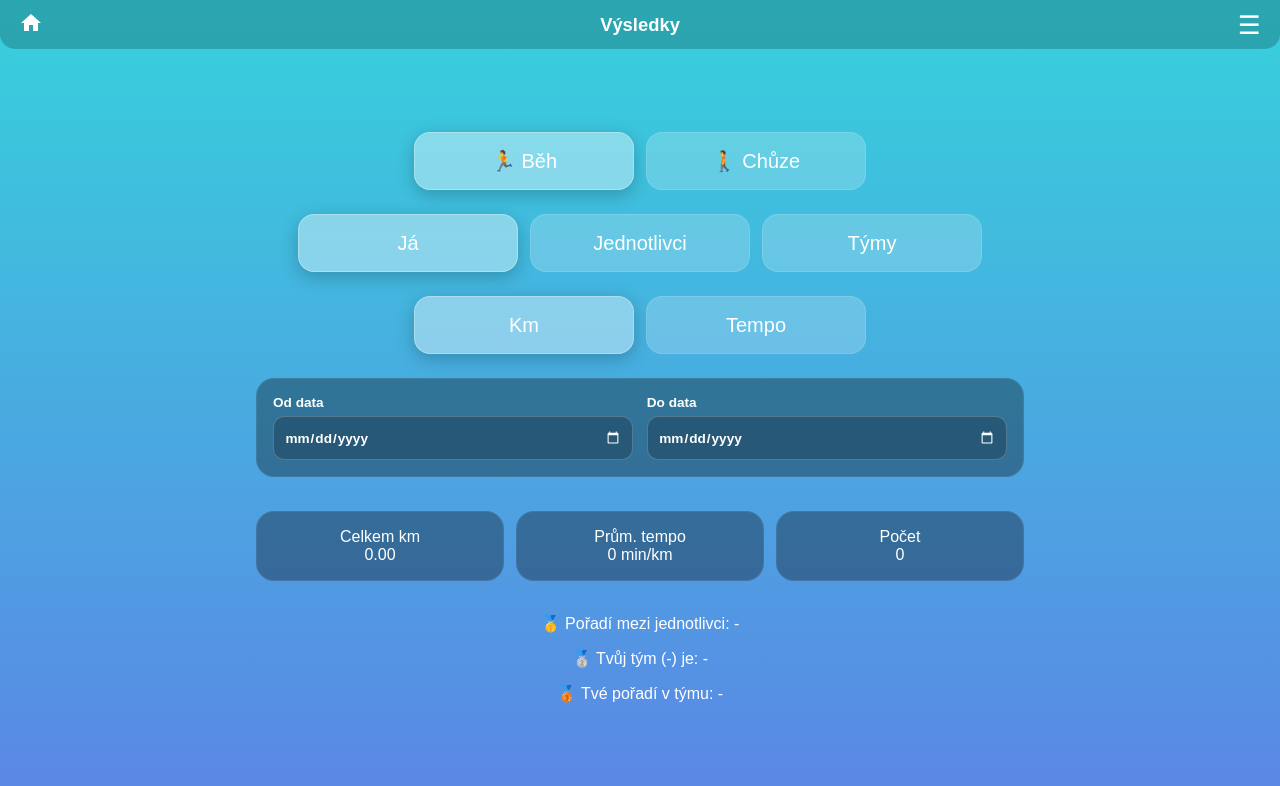
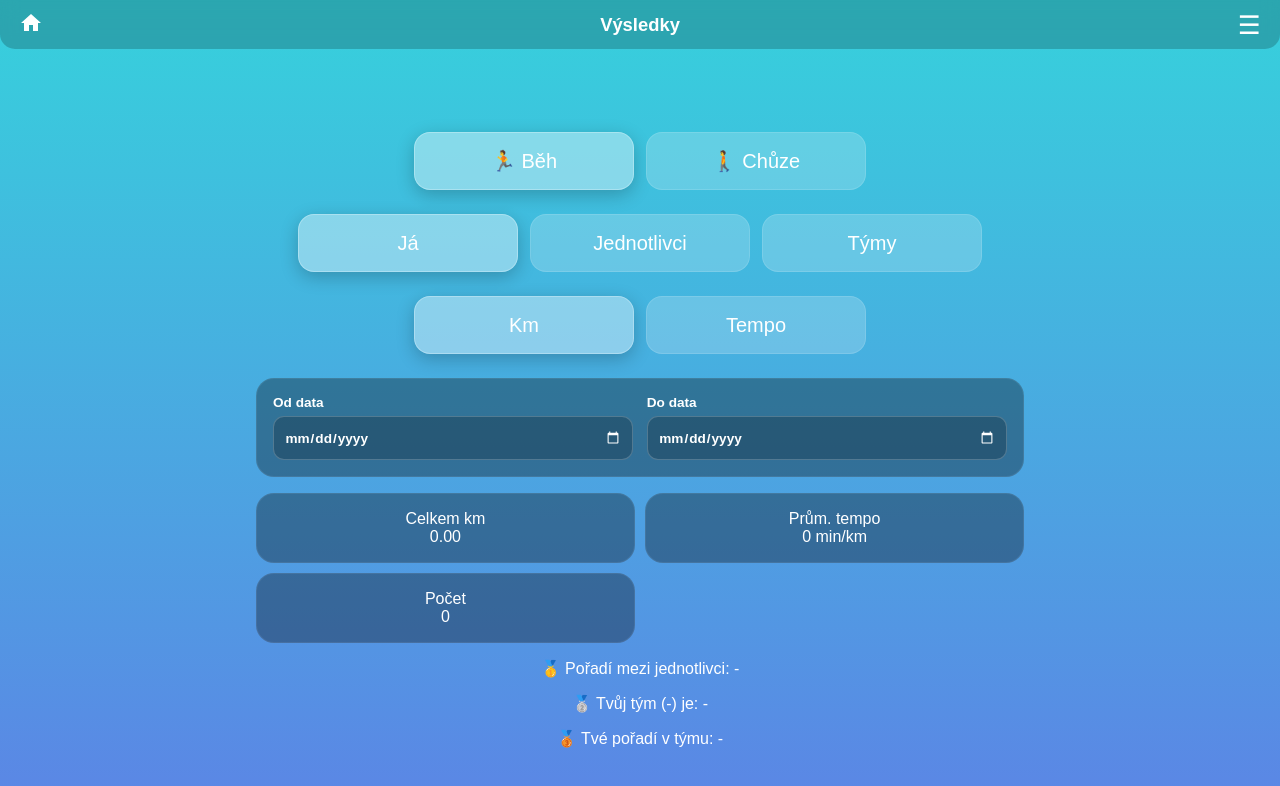
Before and after one commit to igelithromada/run-challange, a Next.js app: page /statistics in a window 1280 px wide. Shown: the top 786 px of the page. Built offline with nearby package versions, Linux system fonts and the light colour scheme; no server answers; the database is empty; sample sign-in values are in the browser's storage.

Commit message:
Improve statistics summary layout

```diff
--- a/app/statistics/page.tsx
+++ b/app/statistics/page.tsx
@@ -192,7 +192,7 @@ export default function StatisticsPage() {
           {(startDate || endDate) && <button className="date-clear" onClick={()=>{setStartDate("");setEndDate("");}}>Zrušit filtr</button>}
         </div>
 
-        <div className="tile-group" style={{ flexWrap:"wrap" }}>
+        <div className="tile-group stat-summary-grid" style={{ flexWrap:"wrap" }}>
           <div className="tile">Celkem km<br />{totalKm.toFixed(2)}</div>
           <div className="tile">Prům. tempo<br />{avgTempo} min/km</div>
           <div className="tile">Počet<br />{view==="já"?filtered.filter(r=>r.uid===user?.uid).length:view==="jednotlivci"?userList.length:teamList.length}</div>
```
